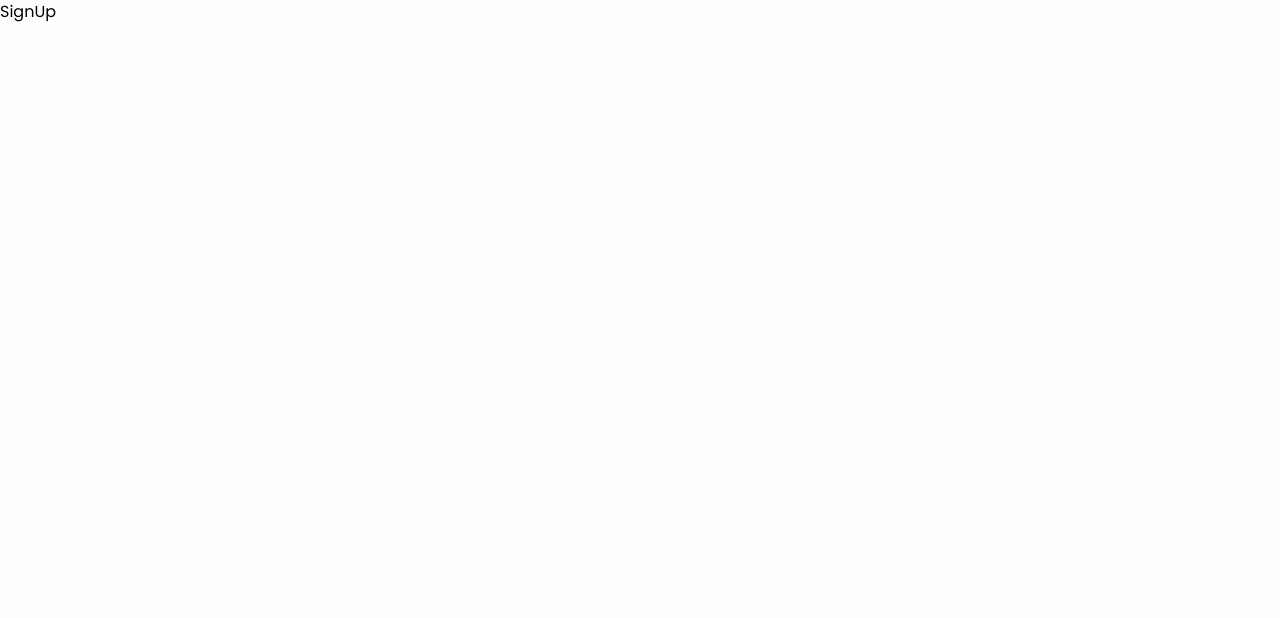
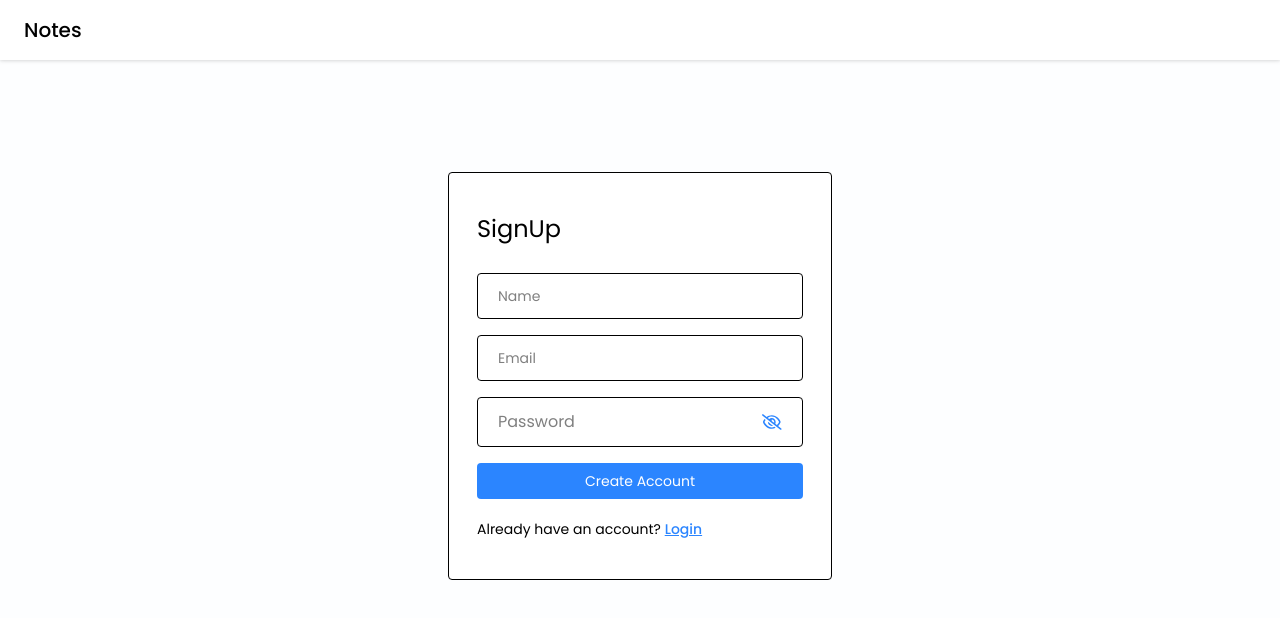
Before and after one commit to PezEjecutivo/Notes-APP, a React (Vite) app in the folder frontend/notes-app/: page /signup in a window 1280 px wide. Shown: the top 618 px of the page. Built offline with nearby package versions, Linux system fonts and the light colour scheme.

Commit message:
Sign Up Page and some css fixes

```diff
--- a/frontend/notes-app/src/components/Navbar.jsx
+++ b/frontend/notes-app/src/components/Navbar.jsx
@@ -2,7 +2,7 @@
 
 const Navbar = () => {
     return (
-        <div className='bg-white flex items-center justify-between px-6 py-2 drop-shadow-2xl'>
+        <div className='bg-white flex items-center justify-between px-6 py-2 drop-shadow'>
             <h2 className='text-xl font-medium text-black py-2'>Notes</h2>
         </div>
     );
--- a/frontend/notes-app/src/index.css
+++ b/frontend/notes-app/src/index.css
@@ -1,18 +1,20 @@
 @import url('https://fonts.googleapis.com/css2?family=Poppins:ital,wght@0,100;0,200;0,300;0,400;0,500;0,600;0,700;0,800;0,900;1,100;1,200;1,300;1,400;1,500;1,600;1,700;1,800;1,900&display=swap');
 @import "tailwindcss";
-
-html {
-  font-family: 'Poppins', sans-serif;
-}
-
-body {
-  background-color: #fdfeff;
-  overflow: hidden;
-}
 
 @theme {
   --color-primary: #2b85ff;
   --color-secondary: #EF863E;
+}
+
+@layer base {
+  html {
+    font-family: 'Poppins', sans-serif;
+  }
+
+  body {
+    background-color: #fdfeff;
+    overflow-x: hidden;
+  }
 }
 
 @layer components {
--- a/frontend/notes-app/src/pages/SignUp/SignUp.jsx
+++ b/frontend/notes-app/src/pages/SignUp/SignUp.jsx
@@ -1,8 +1,83 @@
-import React from 'react';
+import React, { useState } from 'react';
+import PasswordInput from '../../components/PasswordInput';
+import Navbar from '../../components/Navbar';
+import { Link } from 'react-router';
 
 const SignUp = () => {
+
+  const [name, setName] = useState("");
+  const [email, setEmail] = useState("");
+  const [password, setPassword] = useState("");
+  const [error, setError] = useState(null);
+
+  const handleSignUp = async (e) => {
+    e.preventDefault();
+
+    if (!name) {
+      setError("Please enter your name");
+      return;
+    }
+
+    if (!email) {
+      setError("Please enter a valid email address.");
+      return;
+    }
+
+    if (!password) {
+      setError("Please enter the password.");
+      return;
+    }
+
+    setError("");
+
+    //SignUp API call
+  };
+
   return (
-    <div>SignUp</div>
+    <>
+      <Navbar />
+
+      <div className='flex items-center justify-center mt-28'>
+        <div className='w-96 border rounded bg-white px-7 py-10'>
+          <form onSubmit={handleSignUp}>
+            <h4 className='text-2xl mb-7'>SignUp</h4>
+
+            <input
+              type="text"
+              placeholder='Name'
+              className='input-box'
+              value={name}
+              onChange={(e) => setName(e.target.value)}
+            />
+
+            <input
+              type="text"
+              placeholder='Email'
+              className='input-box'
+              value={email}
+              onChange={(e) => setEmail(e.target.value)}
+            />
+
+            <PasswordInput
+              value={password}
+              onChange={(e) => setPassword(e.target.value)}
+            />
+
+            {error && <p className='text-red-500 text-xs pb-1'>{error}</p>}
+
+            <button type="submit" className='btn-primary'>Create Account</button>
+
+            <p className='text-sm text0center mt-4'>Already have an account? {" "}
+              <Link to="/login" className='font-medium text-primary underline'>
+                Login
+              </Link>
+
+            </p>
+
+          </form>
+        </div>
+      </div>
+    </>
   );
 };
 
```
